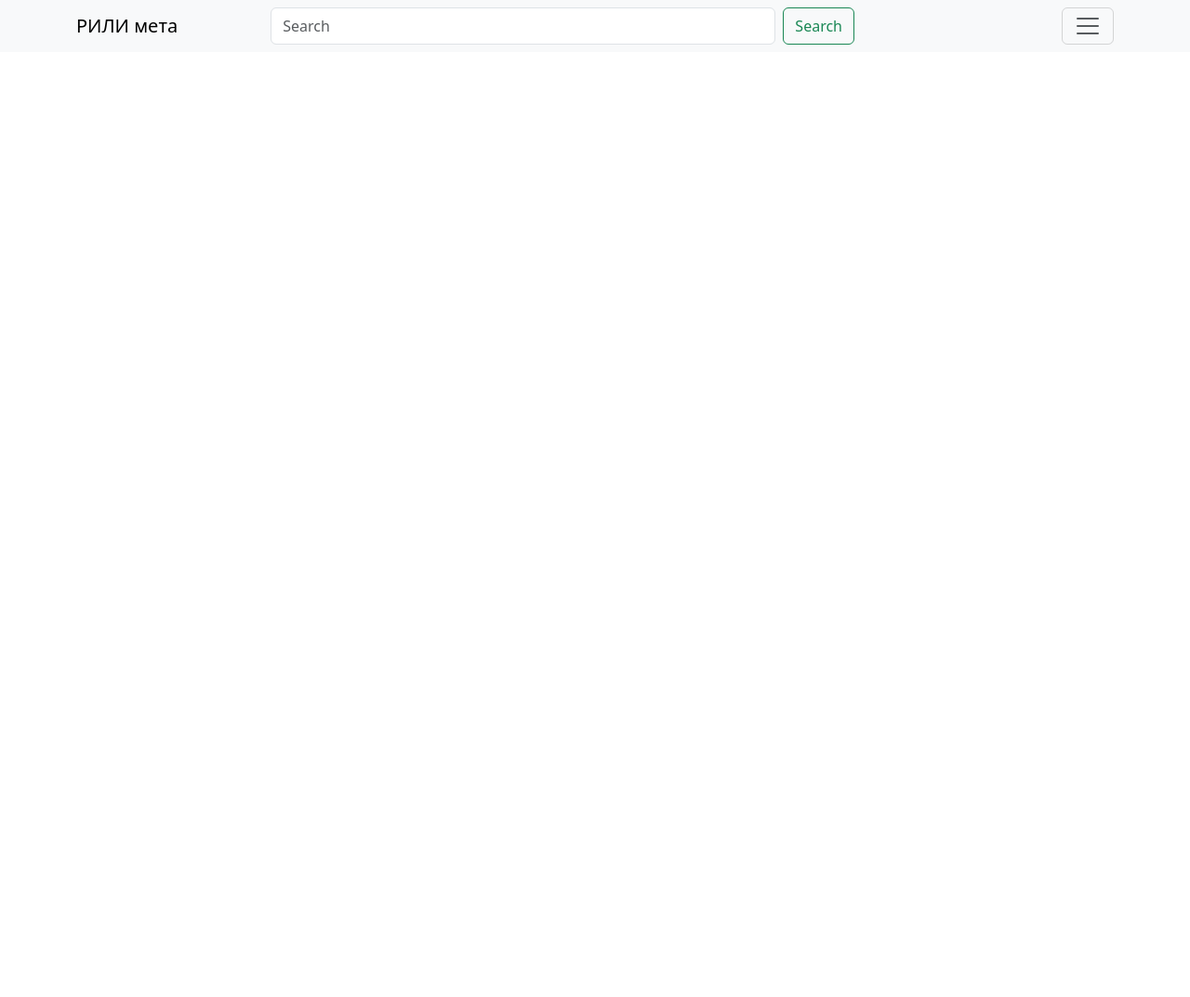
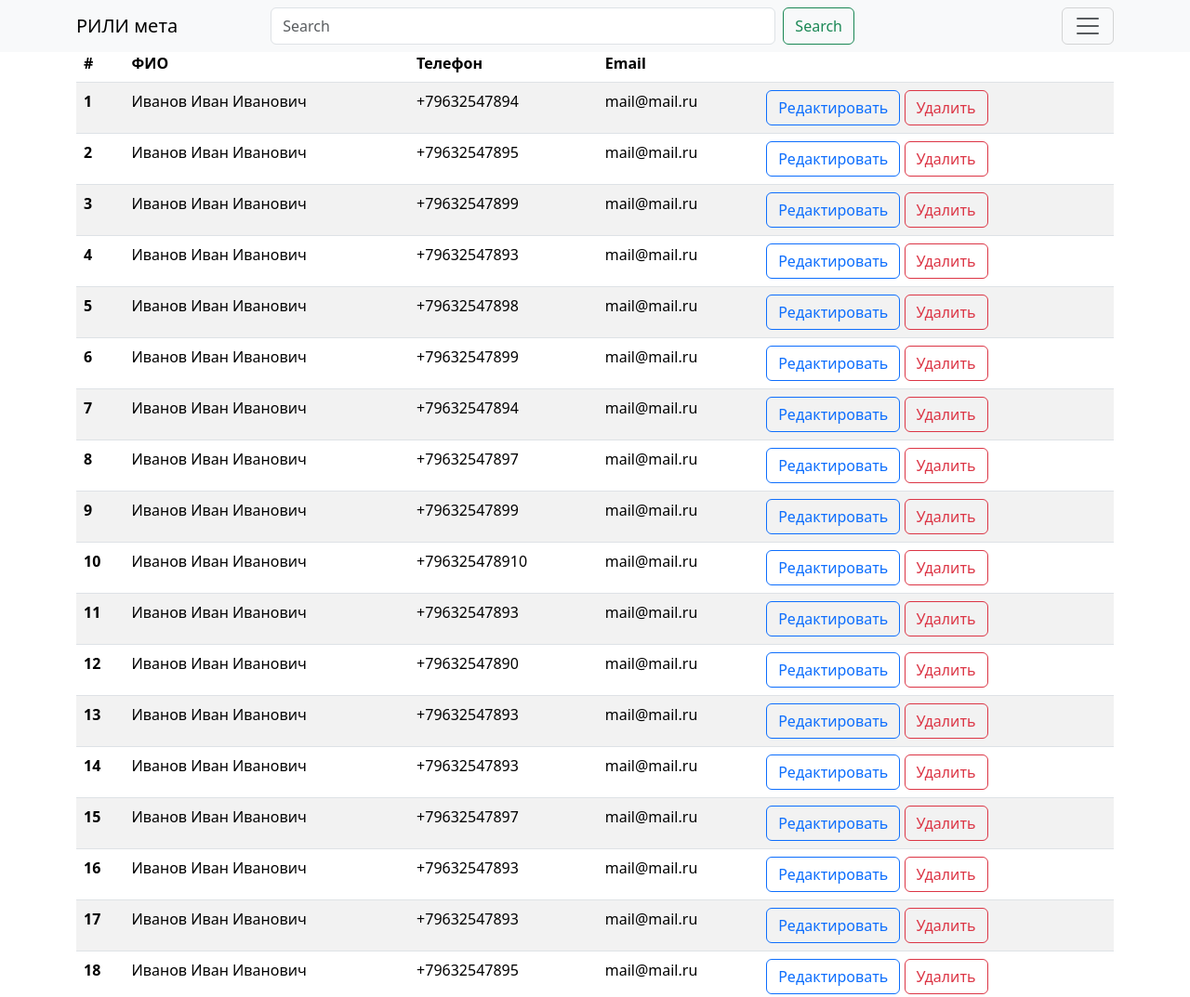
Before and after one commit to denwayde/rili_docs_manager, a website: page html_themplate/index.html in a window 1280 px wide. Shown: the top 1073 px of the page at 93% size. Before the commit the page ends 800 px from the top, so only its background shows below. Drawn offline with nearby package versions, Linux system fonts and the light colour scheme.

Commit message:
common.js

```diff
--- a/html_themplate/common.js
+++ b/html_themplate/common.js
@@ -0,0 +1,22 @@
+let tableBody = document.querySelector("#students-list .students-tbody")
+let stdTableRow = document.querySelector("#students-list .students-tbody tr")
+
+let dinamicStdTableRow = function(a){
+    return `
+            <tr>
+            <th scope="row">${a}</th>
+            <td>Иванов Иван Иванович</td>
+            <td>+7963254789${Math.round(Math.random()*10)}</td>
+            <td>mail@mail.ru</td>
+            <td>
+                <button type="button" class="btn btn-outline-primary">Редактировать</button>
+                <button type="button" class="btn btn-outline-danger">Удалить</button>
+            </td>
+            </tr>
+        `
+}
+
+
+for(let i = 1; i<=20; i++){
+    tableBody.insertAdjacentHTML('beforeend', dinamicStdTableRow(i))
+}
--- a/html_themplate/index.html
+++ b/html_themplate/index.html
@@ -61,6 +61,28 @@
             </div>
         </div>
     </nav>
+
+
+    <main>
+        <div class="container-xl mt-5">
+            <table class="table table-hover table-striped" id="students-list">
+                <thead>
+                    <tr>
+                        <th scope="col">#</th>
+                        <th scope="col">ФИО</th>
+                        <th scope="col">Телефон</th>
+                        <th scope="col">Email</th>
+                        <th scope="col"></th>
+                    </tr>
+                </thead>
+                <tbody class="students-tbody">
+
+                </tbody>
+            </table>
+        </div>
+    </main>
+
+
     <script src="https://cdn.jsdelivr.net/npm/bootstrap@5.3.0-alpha3/dist/js/bootstrap.bundle.min.js" integrity="sha384-ENjdO4Dr2bkBIFxQpeoTz1HIcje39Wm4jDKdf19U8gI4ddQ3GYNS7NTKfAdVQSZe" crossorigin="anonymous"></script>
     <script src="common.js" type="text/javascript"></script>
   </body>
```
